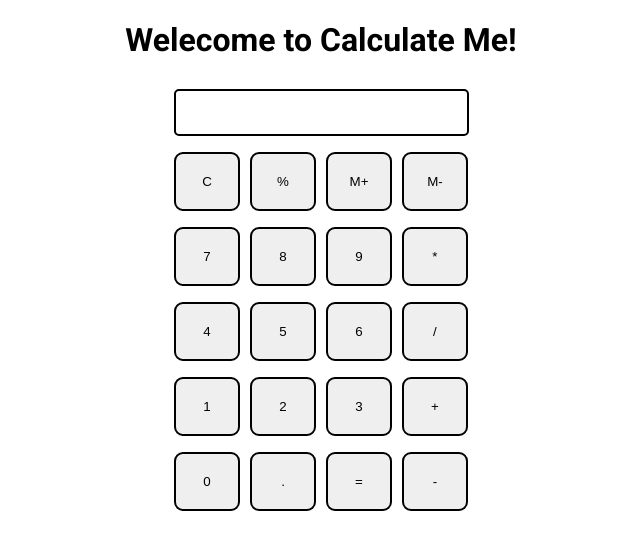
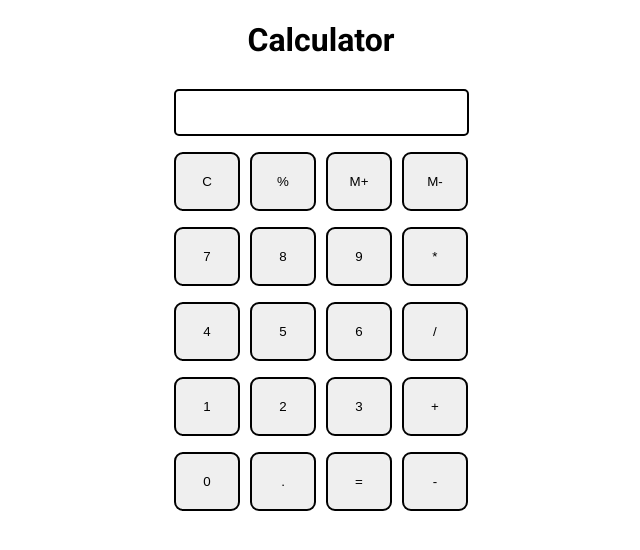
Before and after one commit to heykhem/calculator, a plain HTML site: page index.html in a window 1280 px wide. Shown: the whole page, without its empty margins (327-967 px from the left). Drawn offline with Linux system fonts and the light colour scheme.

Commit message:
Update index.html

```diff
--- a/index.html
+++ b/index.html
@@ -8,7 +8,7 @@
     <link rel="stylesheet" href="utils.css" />
   </head>
   <body>
-    <h1 class="text-center">Welecome to Calculate Me!</h1>
+    <h1 class="text-center">Calculator</h1>
     <div class="container flex flex-col items-center">
       <div class="row">
         <input type="text" name="" id="" class="input" />
```
